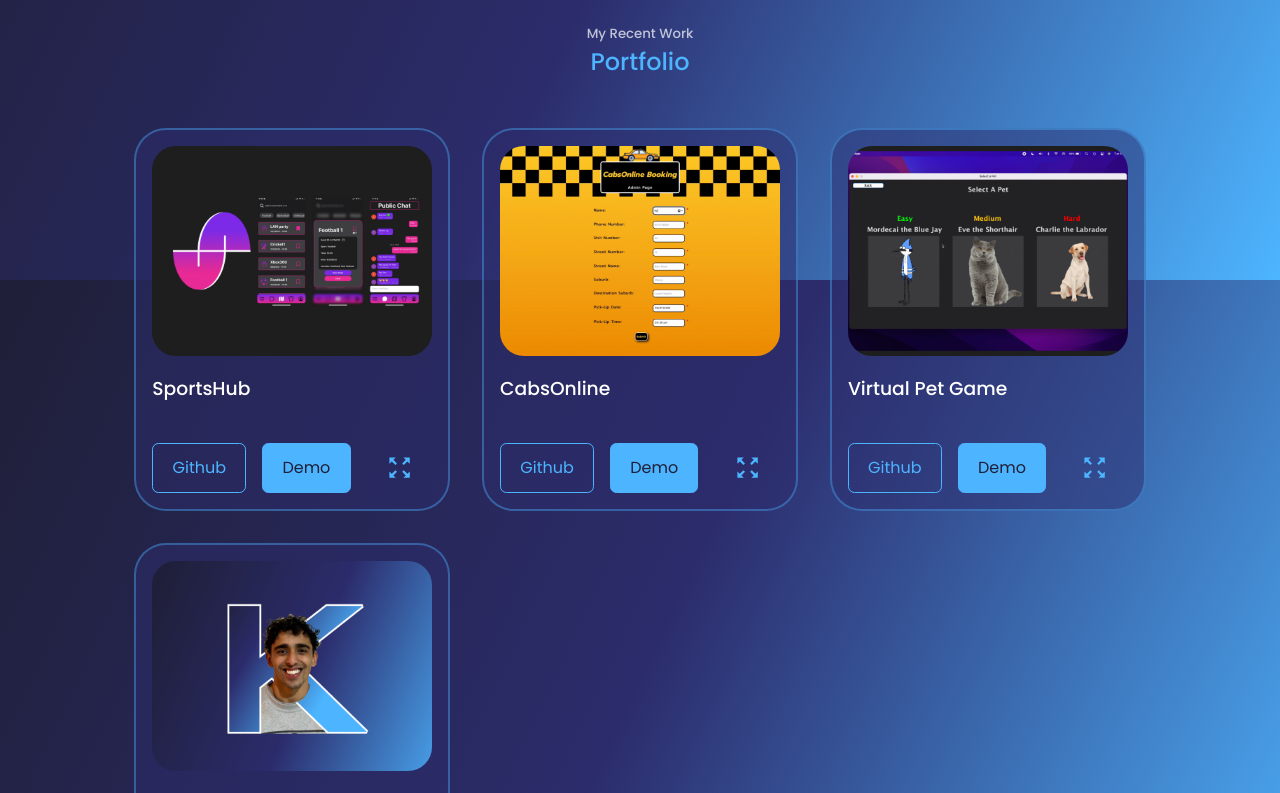
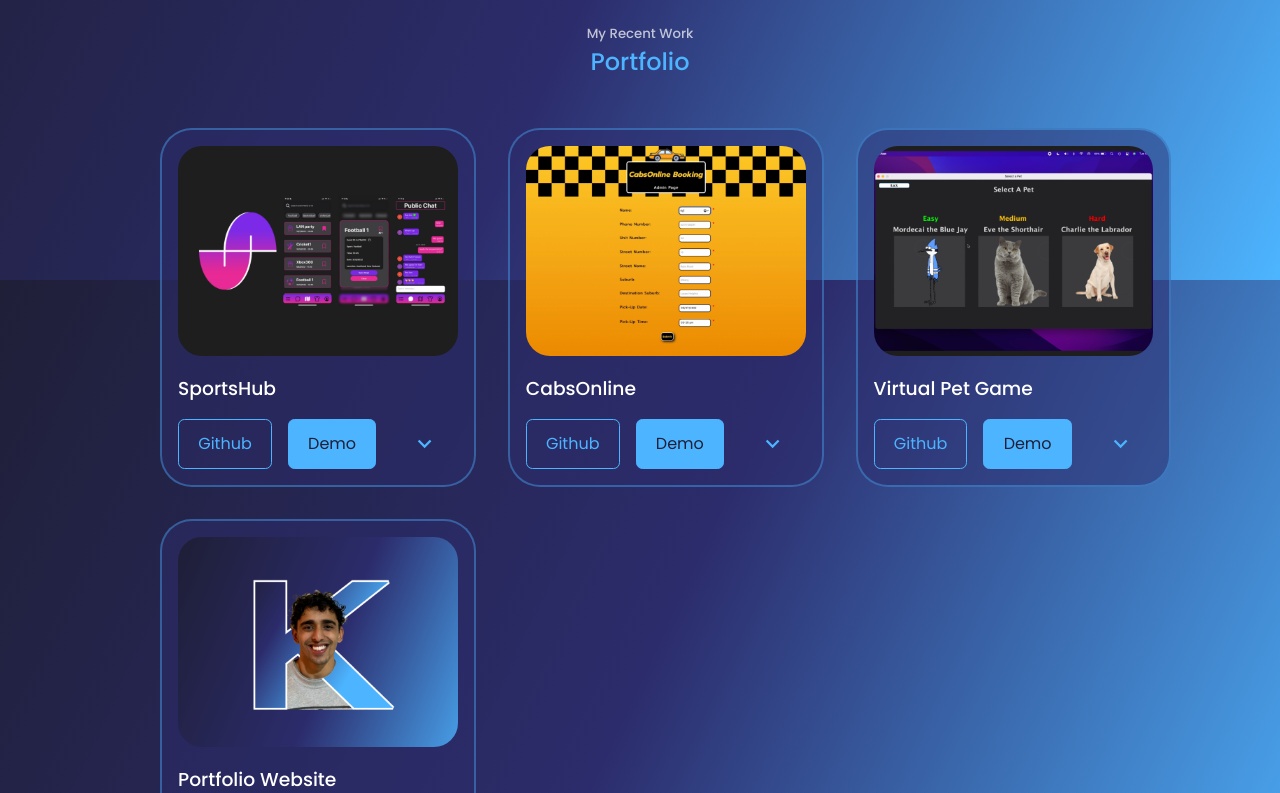
Before and after one commit to kyledf/kyledf.github.io, a React (Create React App) app: page / in a window 1280 px wide. Shown: the part 2920-3713 px from the top of the page. Built offline with nearby package versions, Linux system fonts and the light colour scheme.

Commit message:
Added smooth expand animation to projects

```diff
--- a/src/components/portfolio/Project.jsx
+++ b/src/components/portfolio/Project.jsx
@@ -1,21 +1,24 @@
 import React from "react";
 import "./portfolio.css";
 import { useState } from "react";
-import { BiExpand, BiCollapse } from "react-icons/bi";
+import { MdExpandMore } from "react-icons/md";
 
 const Project = (props) => {
   const [expand, setExpand] = useState(false);
+  const [itemName, setItemName] = useState("portfolioItem");
 
   return (
-    <article key={props.id} className="portfolioItem">
+    <article key={props.id} className={itemName}>
       <div className="portfolioItemImg">
         <img src={props.img} alt={props.title} />
       </div>
       <h3>{props.title}</h3>
-      {expand && <h4>About</h4>}
-      <div className="about">{expand && props.about}</div>
-      {expand && <h4>Tools Used</h4>}
-      <div className="icons">{expand && props.icon}</div>
+      <div className="expand">
+        <h4>About</h4>
+        <div className="about">{props.about}</div>
+        <h4>Tools Used</h4>
+        <div className="icons">{props.icon}</div>
+      </div>
       <div className="portfolioItemCTA">
         <a href={props.github} className="button" target="_blank">
           Github
@@ -23,14 +26,15 @@ const Project = (props) => {
         <a href={props.demo} className="button buttonPrimary" target="_blank">
           Demo
         </a>
-        <a
+        <label
           className="button expandButton"
           onClick={() => {
             setExpand(!expand);
+            setItemName(expand ? "portfolioItem" : "portfolioItemExpanded");
           }}
         >
-         { expand? <BiCollapse/> : <BiExpand/>}
-        </a>
+          <MdExpandMore />
+        </label>
       </div>
     </article>
   );
--- a/src/components/portfolio/portfolio.css
+++ b/src/components/portfolio/portfolio.css
@@ -2,10 +2,10 @@
   display: grid;
   grid-template-columns: repeat(3, 1fr);
   gap: 2rem;
-  justify-content: center;
 }
 
-.portfolioItem {
+.portfolioItem,
+.portfolioItemExpanded {
   background: var(--colour-bg-variant);
   padding: 1rem;
   border-radius: 2rem;
@@ -13,7 +13,8 @@
   height: fit-content;
   transition: var(--transition);
 }
-.portfolioItem:hover {
+.portfolioItem:hover,
+.portfolioItemExpanded:hover {
   transform: scale(1.03);
 }
 
@@ -22,10 +23,12 @@
   overflow: hidden;
 }
 
-.portfolioItem h3 {
+.portfolioItem h3,
+.portfolioItemExpanded h3 {
   margin: 1.2rem 0 1rem;
 }
-.portfolioItem h4 {
+.portfolioItem h4,
+.portfolioItemExpanded h4 {
   padding-top: 0.5rem;
 }
 
@@ -44,10 +47,12 @@
   padding-top: 0;
   font-size: 1.7rem;
 }
+
 .expandButton:hover {
   color: var(--colour-white);
   background-color: transparent;
 }
+
 .about {
   color: var(--colour-light);
 }
@@ -59,6 +64,18 @@
   padding-top: 0.5rem;
   padding-bottom: 1rem;
   color: var(--colour-light);
+}
+
+.expand {
+  max-height: 0;
+  transition: all 1500ms ease-in-out;
+  overflow: hidden;
+}
+.portfolioItemExpanded .expand {
+  max-height: 50rem;
+}
+.portfolioItemExpanded .expandButton {
+  transform: rotate(180deg);
 }
 /*------------------- Media Queries (medium devices) ------------------------*/
 @media screen and (max-width: 1025px) {
```
Also changed, not shown: 12 other files (tests, documents, lock files or other folders).
